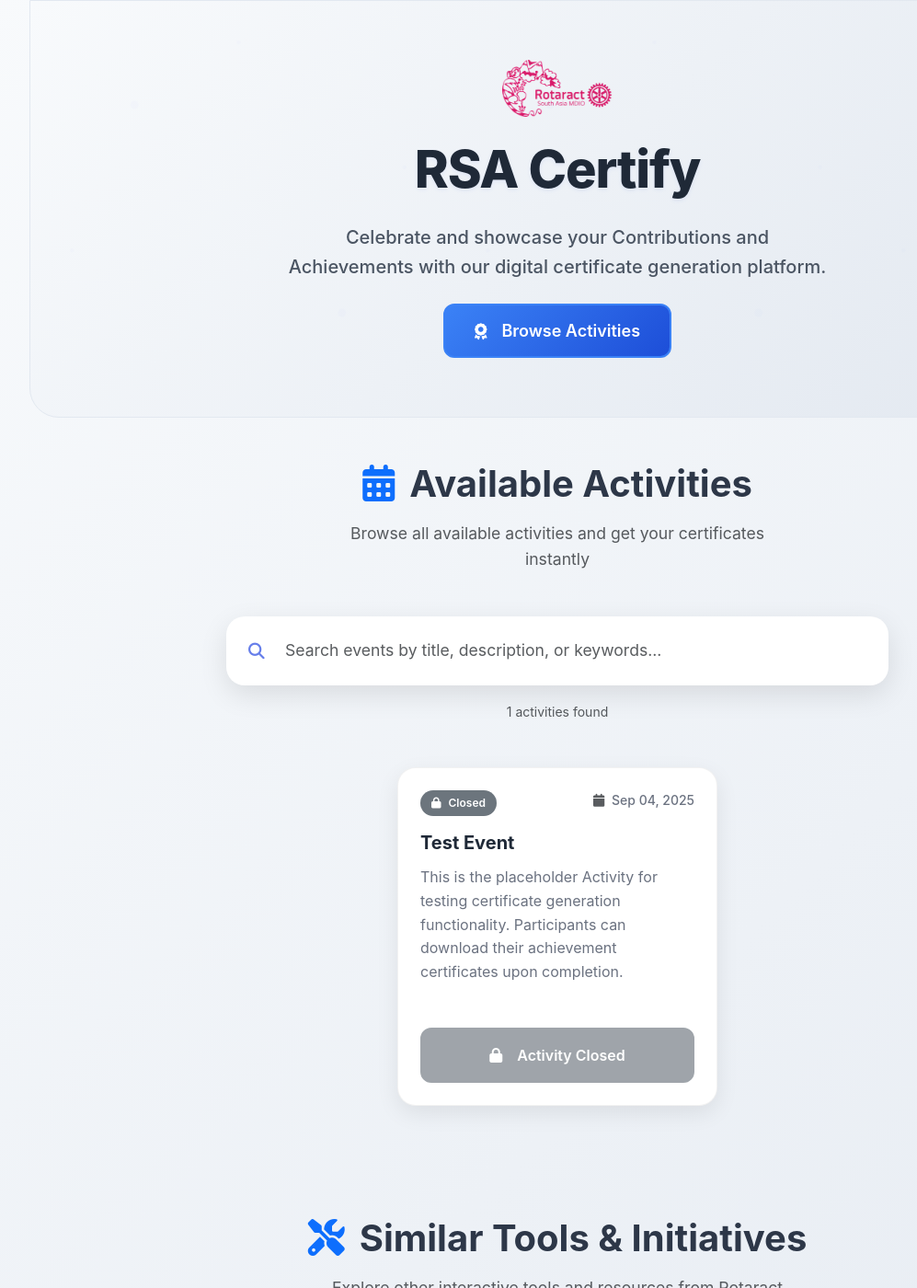
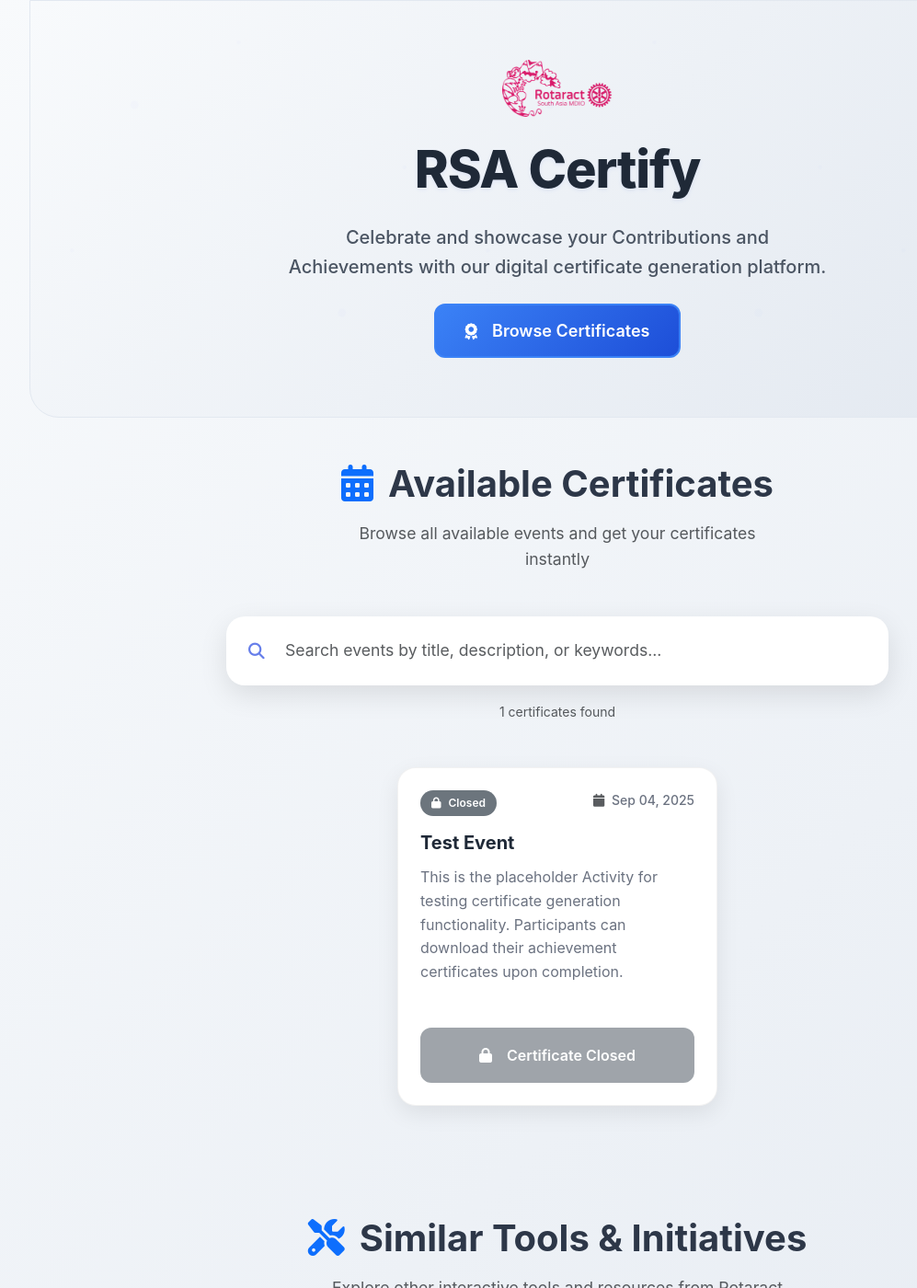
Before and after one commit to rsamdio/RSACertify, a Jekyll site: the page built from index.html, in a window 1280 px wide and 1400 px high. Shown: the whole window at 92% size, without its empty margins (34-1031 px from the left). Built offline with Jekyll 4.4.1, drawn with Linux system fonts in a browser that asks for light colours; the list of posts is cut into pages by our own code; comment, search, counter and statistics services are not loaded.

Commit message:
certificates

```diff
--- a/_layouts/event.html
+++ b/_layouts/event.html
@@ -195,7 +195,7 @@
                                     <h6>Suggestions:</h6>
                                     <ul>
                                         <li>Check if the email address is correct</li>
-                                        <li>Verify you registered for this activity</li>
+                                        <li>Verify if you meet the requireemtns for receving the certificate for this event</li>
                                         <li>Contact the event organizer for assistance</li>
                                     </ul>
                                 </div>
@@ -209,9 +209,9 @@
                             <div class="closed-event-icon">
                                 <i class="fa-solid fa-lock"></i>
                             </div>
-                            <h3 class="closed-event-title">Activity Closed</h3>
+                            <h3 class="closed-event-title">Certificate Closed</h3>
                             <p class="closed-event-message">
-                                This Activity is currently closed and certificates are no longer available for download.
+                                The certificates are no longer available for download.
                             </p>
                             <a href="/" class="btn btn-outline-primary btn-lg">
                                 <i class="fa-solid fa-arrow-left me-2"></i>
--- a/index.html
+++ b/index.html
@@ -33,7 +33,7 @@
                 <!-- Call to Action Buttons -->
                 <div class="hero-actions animate-slide-up-delay-2">
                     <a href="#events" class="btn btn-primary btn-lg" aria-label="Browse available activities and events">
-                        <i class="fa-solid fa-award me-2" aria-hidden="true"></i>Browse Activities
+                        <i class="fa-solid fa-award me-2" aria-hidden="true"></i>Browse Certificates
                     </a>
                 </div>
             </div>
@@ -48,10 +48,10 @@
         <header class="row mb-5">
             <div class="col-12 text-center">
                 <h2 id="events-heading" class="section-title mb-3">
-                    <i class="fa-solid fa-calendar-alt me-3 text-primary" aria-hidden="true"></i>Available Activities
+                    <i class="fa-solid fa-calendar-alt me-3 text-primary" aria-hidden="true"></i>Available Certificates
                 </h2>
                 <p class="section-subtitle text-muted">
-                    Browse all available activities and get your certificates instantly
+                    Browse all available events and get your certificates instantly
                 </p>
             </div>
         </header>
@@ -64,7 +64,7 @@
                                             <div class="search-icon">
                         <i class="fa-solid fa-search" aria-hidden="true"></i>
                     </div>
-                        <label for="searchInput" class="visually-hidden">Search activities</label>
+                        <label for="searchInput" class="visually-hidden">Search Certificates</label>
                         <input
                             type="text"
                             class="form-control search-input"
@@ -81,7 +81,7 @@
                     </div>
                     <div id="searchHelp" class="search-stats mt-3 text-center">
                         <small class="text-muted">
-                            <span id="searchResultsCount">0</span> activities found
+                            <span id="searchResultsCount">0</span> certificates found
                         </small>
                     </div>
                 </form>
@@ -124,7 +124,7 @@
                             </a>
                         {% else %}
                             <button class="btn btn-secondary w-100" disabled>
-                                <i class="fa-solid fa-lock me-2"></i>Activity Closed
+                                <i class="fa-solid fa-lock me-2"></i>Certificate Closed
                             </button>
                         {% endif %}
                     </div>
```
